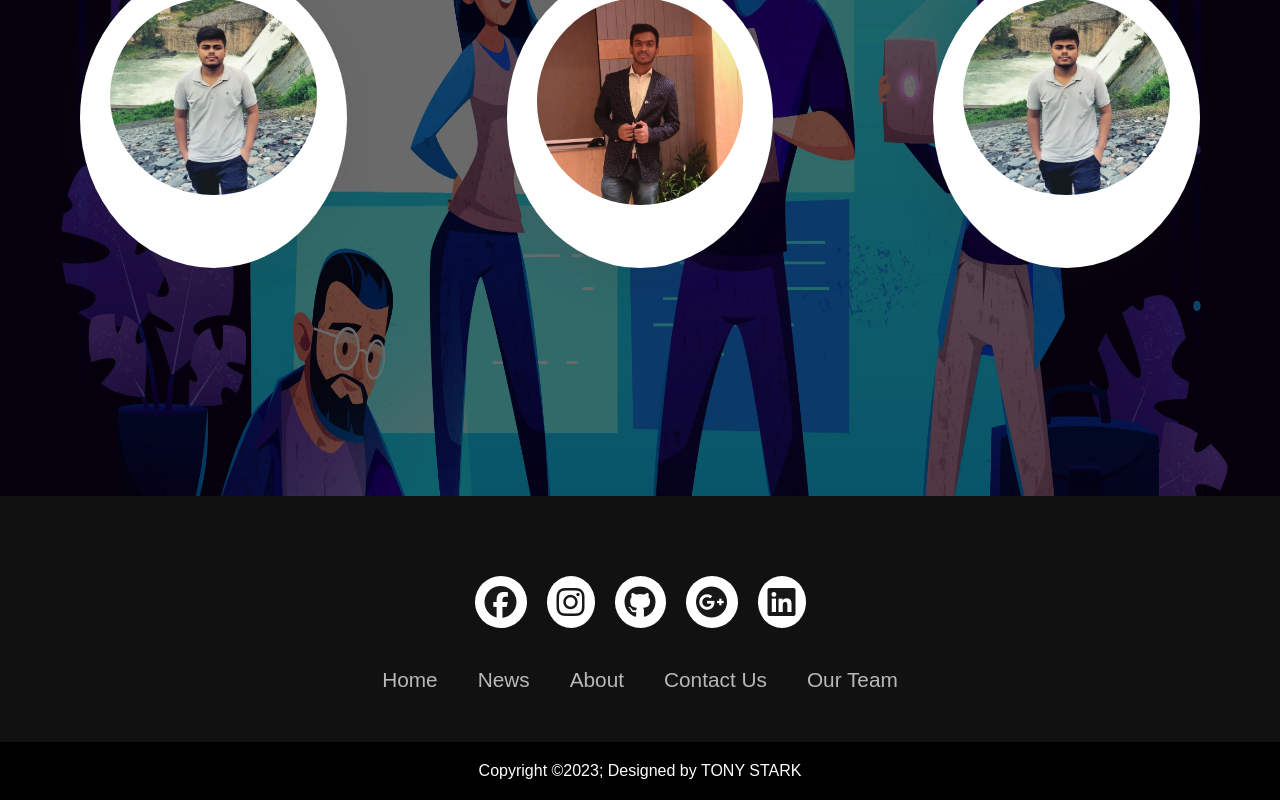
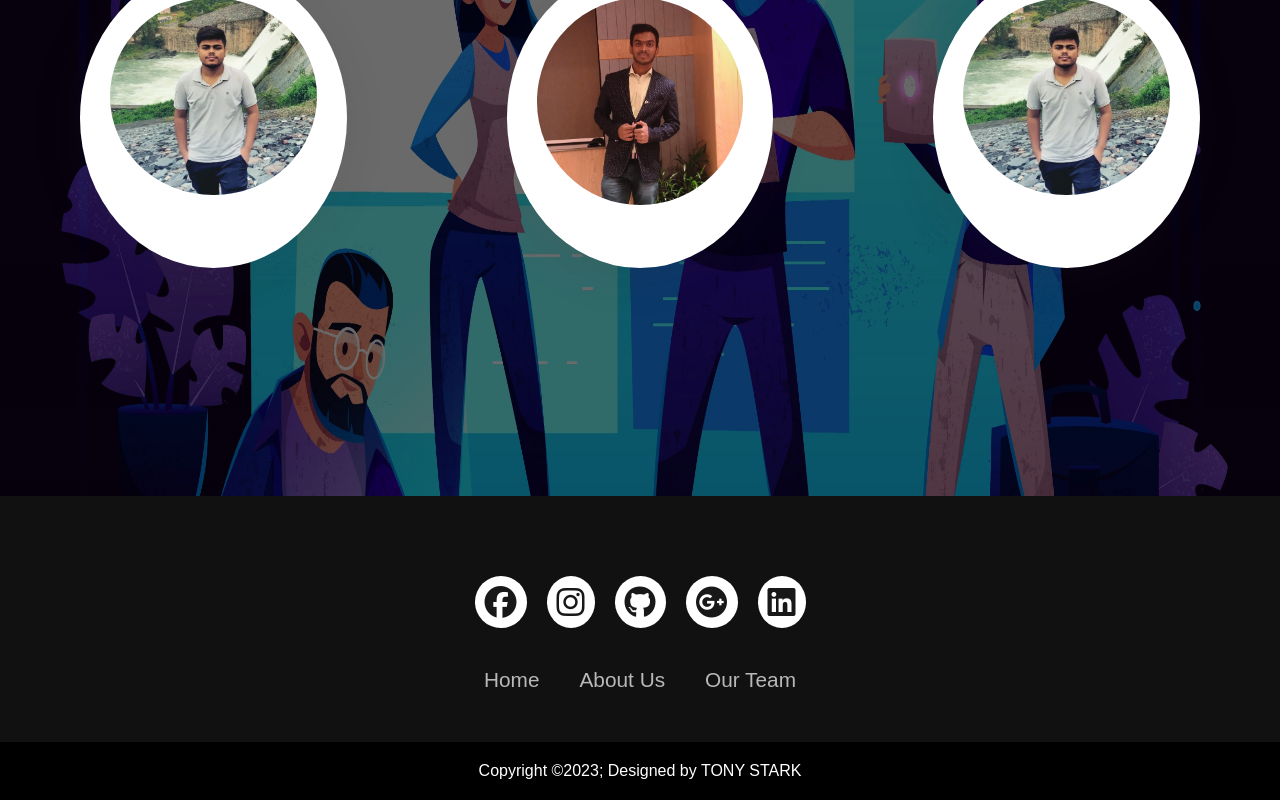
Before and after one commit to CodeSmith18/BIT-KART, a React (Create React App) app in the folder client/: page /Ourteam in a window 1280 px wide. Shown: the part 413-1213 px from the top of the page. Built offline with nearby package versions, Linux system fonts and the light colour scheme.

Commit message:
some changes

```diff
--- a/client/src/components/Home/Footer/Footer.jsx
+++ b/client/src/components/Home/Footer/Footer.jsx
@@ -1,4 +1,5 @@
 import "./Footer.css";
+import { Link , Navigate ,useNavigate} from "react-router-dom";
 
 function Footer(){
     return(
@@ -7,19 +8,17 @@ function Footer(){
     <footer>
     <div class="footerContainer">
         <div class="socialIcon">
-            <a href=""><i class="fa-brands fa-facebook"></i></a>
-            <a href="https://www.instagram.com/nikhilsingh_rajput_18/" target="_blank"><i class="fa-brands fa-instagram"></i></a>
-            <a href=""><i class="fa-brands fa-github"></i></a>
-            <a href=""><i class="fa-brands fa-google-plus"></i></a>
-            <a href=""><i class="fa-brands fa-linkedin"></i></a>
+            <Link to="/Ourteam"><i class="fa-brands fa-facebook"></i></Link>
+            <Link to="/Ourteam"><i class="fa-brands fa-instagram"></i></Link>
+            <a href="https://github.com/CodeSmith18/BIT-KART"><i class="fa-brands fa-github"></i></a>
+            <Link to="/Ourteam"><i class="fa-brands fa-google-plus"></i></Link>
+            <Link to="/Ourteam"><i class="fa-brands fa-linkedin"></i></Link>
         </div>
         <div class="footerNav">
             <ul>
-                <li><a href="">Home</a></li>
-                <li><a href="">News</a></li>
-                <li><a href="">About</a></li>
-                <li><a href="">Contact Us</a></li>
-                <li><a href="">Our Team</a></li>
+                <li><Link to="/">Home</Link></li>
+                <li><Link to="">About Us</Link></li>
+                <li><Link to="/Ourteam">Our Team</Link></li>
             </ul>
         </div>
     </div>
```
